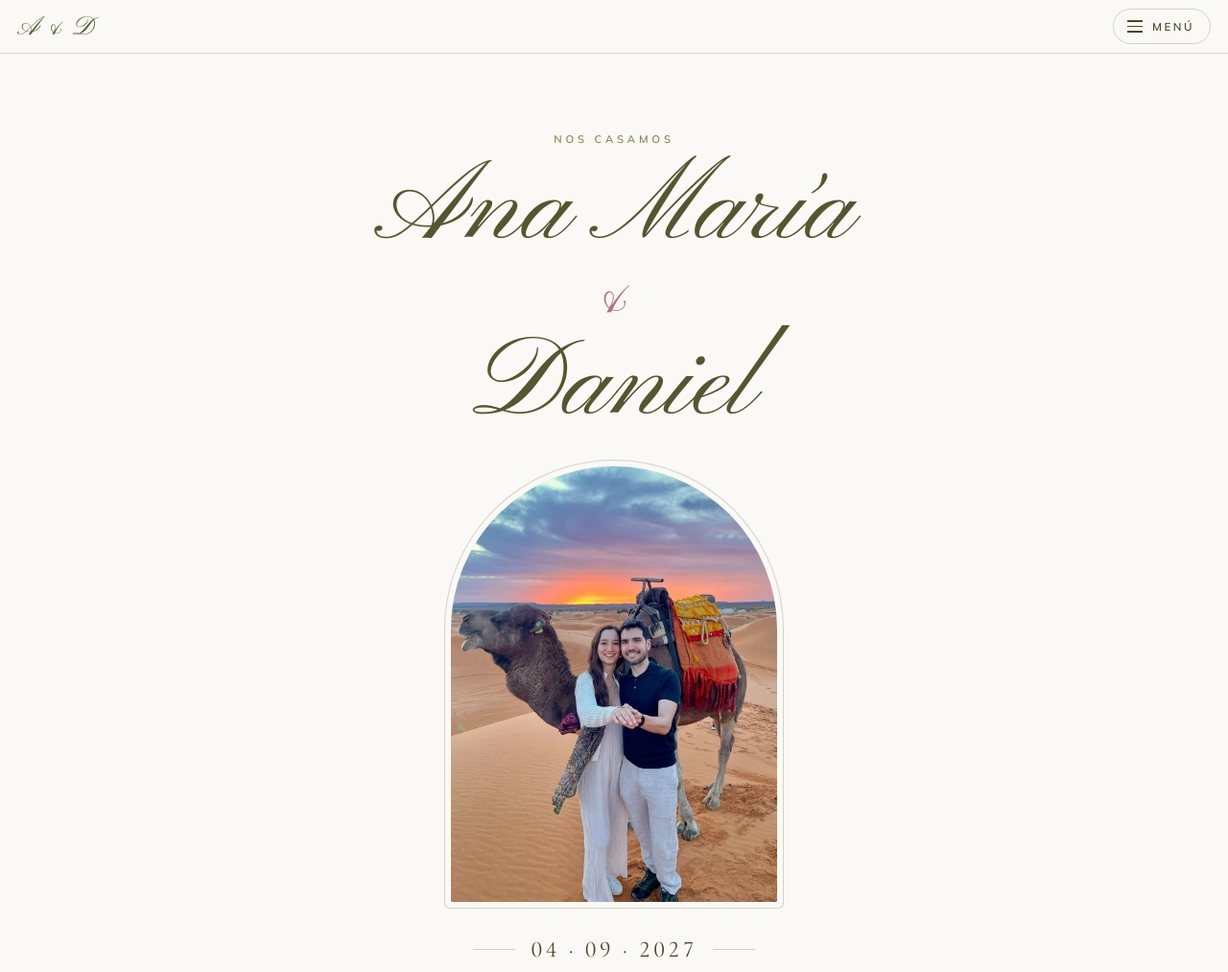
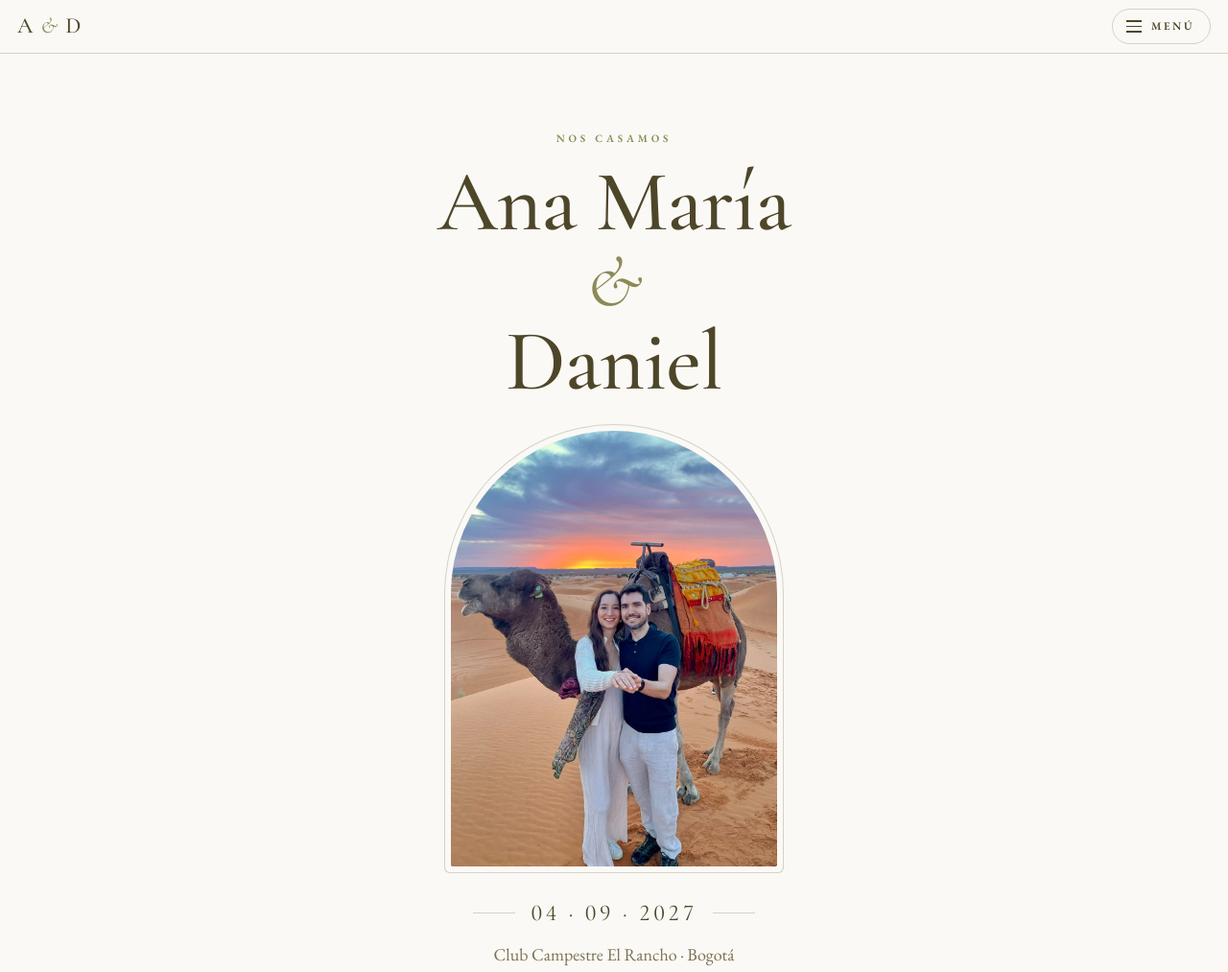
Before and after one commit to danielrosascsc/Boda, a plain HTML site: page index.html in a window 1280 px wide. Shown: the top 1013 px of the page at 96% size. Drawn offline with nearby package versions, Linux system fonts and the light colour scheme.

Commit message:
Tipografía serif clásica como la referencia (Cormorant Garamond + EB Garamond)
Co-Authored-By: Claude Opus 5.5 <noreply@anthropic.com>
Claude-Session: https://claude.ai/code/session_018vRjcGNxPwCRffgP65XnTn

```diff
--- a/index.html
+++ b/index.html
@@ -6,7 +6,7 @@
 <title>Ana María & Daniel</title>
 <link rel="preconnect" href="https://fonts.googleapis.com">
 <link rel="preconnect" href="https://fonts.gstatic.com" crossorigin>
-<link href="https://fonts.googleapis.com/css2?family=Cormorant+Garamond:ital,wght@0,400;0,500;1,400&family=Mulish:wght@300;400;600&family=Pinyon+Script&display=swap" rel="stylesheet">
+<link href="https://fonts.googleapis.com/css2?family=Cormorant+Garamond:ital,wght@0,400;0,500;0,600;1,400;1,500&family=EB+Garamond:ital,wght@0,400;0,500;0,600;1,400&display=swap" rel="stylesheet">
 <style>
 /* Plan: un jardín en bloques de color. Cada sección toma un tono de las flores
    de la invitación (papel, oliva profundo, rosa, mantequilla, malva) y se
@@ -25,9 +25,9 @@
   --malva:#B46F74;
   --durazno:#E99560;
   --linea:rgba(77,70,41,.22);
-  --caligrafia:"Pinyon Script","Snell Roundhand","Apple Chancery",cursive;
+  --caligrafia:"Cormorant Garamond","Times New Roman",serif;
   --display:"Cormorant Garamond","Cormorant","Times New Roman",serif;
-  --texto:"Mulish","Helvetica Neue",Arial,sans-serif;
+  --texto:"EB Garamond","Garamond","Times New Roman",serif;
   --ancho:640px;
   --barra:56px;
 }
@@ -35,7 +35,7 @@
 html{scroll-behavior:smooth}
 body{
   margin:0;background:var(--papel);color:var(--tinta);
-  font-family:var(--texto);font-weight:300;font-size:17px;line-height:1.65;
+  font-family:var(--texto);font-weight:400;font-size:18px;line-height:1.6;
 }
 img{max-width:100%;display:block}
 a{color:inherit}
@@ -50,7 +50,8 @@ h1,h2,h3{font-family:var(--display);font-weight:400;margin:0;text-wrap:balance}
   display:flex;align-items:center;justify-content:space-between;padding:0 18px;
   background:rgba(250,249,245,.94);border-bottom:1px solid var(--linea);
 }
-.monograma{font-family:var(--caligrafia);font-size:1.75rem;line-height:1;text-decoration:none;color:var(--bosque);padding-top:4px}
+.monograma{font-family:var(--display);font-weight:500;font-size:1.45rem;letter-spacing:.06em;line-height:1;text-decoration:none;color:var(--tinta)}
+.monograma i{font-style:italic;font-weight:400;color:var(--oliva)}
 .menu-boton{
   display:flex;align-items:center;gap:10px;background:none;border:1px solid var(--linea);border-radius:999px;
   padding:8px 16px 8px 14px;cursor:pointer;font-weight:600;font-size:.72rem;letter-spacing:.22em;text-transform:uppercase;
@@ -79,9 +80,9 @@ h1,h2,h3{font-family:var(--display);font-weight:400;margin:0;text-wrap:balance}
 /* Secciones */
 section{padding:clamp(56px,12vw,92px) 0;text-align:center;scroll-margin-top:var(--barra)}
 .etiqueta{font-size:.7rem;letter-spacing:.34em;text-transform:uppercase;font-weight:600;color:var(--oliva);margin:0 0 12px}
-.titulo{font-size:clamp(2.2rem,9vw,3rem);line-height:1.05;margin-bottom:14px}
-.titulo em{font-style:italic;color:var(--malva)}
-.sub{color:var(--tinta-suave);margin:0 auto 34px;max-width:40ch}
+.titulo{font-size:clamp(1.6rem,6.6vw,2.1rem);font-weight:500;letter-spacing:.16em;text-transform:uppercase;line-height:1.2;margin-bottom:14px}
+.titulo em{font-style:normal;color:inherit}
+.sub{color:var(--tinta-suave);font-style:italic;margin:0 auto 34px;max-width:40ch}
 .ramita{display:block;margin:0 auto 18px;width:74px;height:18px;color:var(--oliva)}
 .f-crema{background:var(--crema)}
 .f-rosa{background:var(--rosa)}
@@ -93,9 +94,9 @@ section{padding:clamp(56px,12vw,92px) 0;text-align:center;scroll-margin-top:var(
 
 /* Portada */
 .portada{padding:clamp(44px,11vw,80px) 0 0;overflow:hidden}
-.nombres{font-family:var(--caligrafia);font-size:clamp(4rem,19vw,7.4rem);line-height:.92;color:var(--bosque);margin:6px 0 0}
+.nombres{font-family:var(--display);font-weight:500;font-size:clamp(3.2rem,15vw,5.6rem);line-height:1;letter-spacing:-.01em;color:var(--tinta);margin:10px 0 0}
 .nombres span{display:block}
-.nombres .y{font-size:.5em;color:var(--malva);line-height:1.25}
+.nombres .y{font-style:italic;font-weight:400;font-size:.85em;color:var(--oliva);line-height:1}
 .fecha-portada{
   display:flex;align-items:center;justify-content:center;gap:16px;margin:30px auto 0;
   font-family:var(--display);font-size:1.5rem;letter-spacing:.14em;font-variant-numeric:tabular-nums lining-nums;
@@ -116,7 +117,7 @@ section{padding:clamp(56px,12vw,92px) 0;text-align:center;scroll-margin-top:var(
 .detalle{padding:4px 10px;display:flex;flex-direction:column;align-items:center}
 .detalle + .detalle{border-left:1px solid var(--linea)}
 .detalle svg{width:30px;height:30px;color:var(--oliva);margin-bottom:10px}
-.detalle small{font-size:.62rem;letter-spacing:.24em;text-transform:uppercase;font-weight:600;color:var(--oliva)}
+.detalle small{font-size:.66rem;letter-spacing:.12em;line-height:1.35;text-transform:uppercase;font-weight:600;color:var(--oliva)}
 .detalle h3{font-size:clamp(1.05rem,4.6vw,1.35rem);line-height:1.2;margin:6px 0 6px}
 .detalle p{margin:0;font-family:var(--display);font-style:italic;font-size:clamp(.9rem,3.8vw,1rem);line-height:1.3;color:var(--tinta-suave)}
 .adorno{display:flex;align-items:center;justify-content:center;gap:8px;margin:-4px 0 30px;color:var(--oliva)}
@@ -190,7 +191,7 @@ a.boton:hover{background:var(--malva)}
 /* Cierre */
 .cierre{padding-bottom:0;overflow:hidden}
 .cierre .gracias{font-family:var(--display);font-size:clamp(1.5rem,6.4vw,2rem);line-height:1.3;margin:0 auto;max-width:20ch}
-.cierre .firma{font-family:var(--caligrafia);font-size:2.6rem;line-height:1.1;color:var(--bosque);margin:18px 0 0}
+.cierre .firma{font-family:var(--display);font-style:italic;font-size:2.1rem;line-height:1.1;color:var(--tinta);margin:18px 0 0}
 
 @media (prefers-reduced-motion:reduce){
   html{scroll-behavior:auto}
@@ -206,7 +207,7 @@ a.boton:hover{background:var(--malva)}
 </svg>
 
 <div class="barra">
-  <a class="monograma" href="#inicio" data-ir="inicio" aria-label="Ir al inicio">A &amp; D</a>
+  <a class="monograma" href="#inicio" data-ir="inicio" aria-label="Ir al inicio">A <i>&amp;</i> D</a>
   <button class="menu-boton" id="menu-boton" type="button" aria-expanded="false" aria-controls="menu">
     <span class="rayas" aria-hidden="true"><i></i><i></i><i></i></span>Menú
   </button>
```
